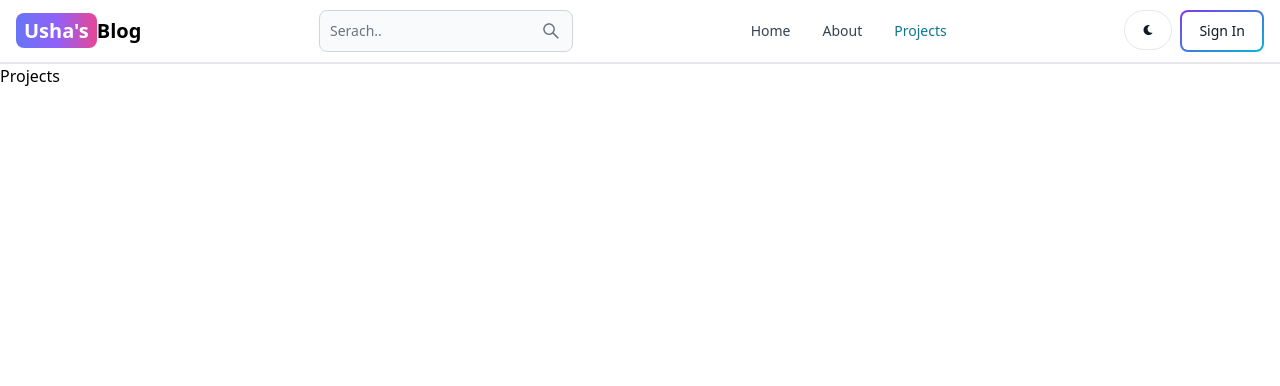
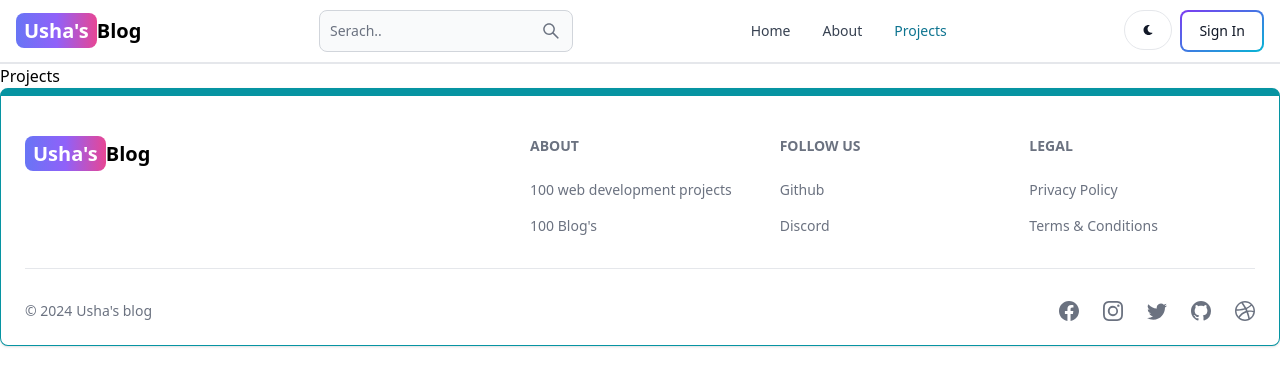
Before and after one commit to usha-p/mern-blog, a React (Vite) app in the folder client/: page /projects in a window 1280 px wide. Shown: the top 386 px of the page. Built offline with nearby package versions, Linux system fonts and the light colour scheme.

Commit message:
create and add a footer component

```diff
--- a/client/src/App.jsx
+++ b/client/src/App.jsx
@@ -7,6 +7,7 @@
 import Dashboard from './pages/Dashboard'
 import Projects from './pages/Projects'
 import Header from './components/Header'
+import Footer from './components/Footer'
 export default function App() {
   return (
     <BrowserRouter>
@@ -19,7 +20,7 @@
       <Route path="/dashboard" element={<Dashboard/>}/>
       <Route path="/projects" element={<Projects/>}/>
     </Routes>
-
+    <Footer/>
     </BrowserRouter>
   )
 }
--- /dev/null
+++ b/client/src/components/Footer.jsx
@@ -0,0 +1,68 @@
+import React from 'react'
+import  {Footer} from 'flowbite-react'
+import { Link } from 'react-router-dom'
+import {BsFacebook,BsInstagram,BsTwitter,BsGithub,BsDribbble} from 'react-icons/bs'
+export default function FooterCom() {
+  return (
+    <Footer container className='border border-t-8 border-teal-500'>
+  <div className='w-full max-w-7xl mx-auto'>
+    <div className='grid w-full justify-between sm:flex md:grid-cols-1'>
+<div className='mt-5'>
+<Link to="/" className='self-center whitespace-nowrap text-lg sm:text-xl font-semibold dark:text-white'>
+    <span className='px-2 py-1 bg-gradient-to-r from-indigo-500 via-purple-500 to-pink-500 rounded-lg text-white'>Usha's</span>
+    Blog
+    </Link>
+</div>
+<div className='grid grid-cols-2 gap-8 mt-4 sm:grid-cols-3 sm:gap-6'>
+
+    <div>
+    <Footer.Title title='ABOUT'/>
+    <Footer.LinkGroup col>
+        <Footer.Link href='https://www.100jsprojects.com' target='_blank' rel='noopener noreferrer'>
+            100 web development projects
+        </Footer.Link>
+        <Footer.Link href='/about' target='_blank' rel='noopener noreferrer'>
+            100 Blog's
+        </Footer.Link>
+    </Footer.LinkGroup>
+    </div>
+    <div>
+    <Footer.Title title='FOLLOW US'/>
+    <Footer.LinkGroup col>
+        <Footer.Link href='https://www.github.com/usha-p' target='_blank' rel='noopener noreferrer'>
+            Github
+        </Footer.Link>
+        <Footer.Link href='#' target='_blank' rel='noopener noreferrer'>
+            Discord
+        </Footer.Link>
+    </Footer.LinkGroup>
+    </div>
+    <div>
+    <Footer.Title title='Legal'/>
+    <Footer.LinkGroup col>
+        <Footer.Link href='#' target='_blank' rel='noopener noreferrer'>
+            Privacy Policy
+        </Footer.Link>
+        <Footer.Link href='/about' target='_blank' rel='noopener noreferrer'>
+            Terms &amp; Conditions
+        </Footer.Link>
+    </Footer.LinkGroup>
+    </div>
+</div>
+    </div>
+    <Footer.Divider/>
+    <div className='w-full sm:flex sm:items-center sm:justify-between'>
+<Footer.Copyright href='#' by="Usha's blog" year={new Date().getFullYear()}/>
+<div className='flex gap-6  sm:mt-0 mt-4 sm:justify-center'>
+    <Footer.Icon href='#' icon={BsFacebook}/>
+    <Footer.Icon href='#' icon={BsInstagram}/>
+    <Footer.Icon href='#' icon={BsTwitter}/>
+    <Footer.Icon href='#' icon={BsGithub}/>
+    <Footer.Icon href='#' icon={BsDribbble}/>
+
+</div>
+    </div>
+  </div>
+    </Footer>
+  )
+}
```
